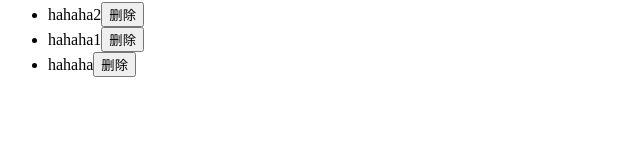
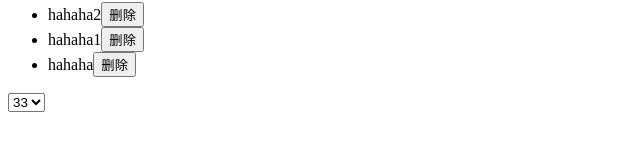
Before and after one commit to Sunny-zz/1808, a React (Create React App) app in the folder react-lists/: page / in a window 1280 px wide. Shown: the part 230-376 px from the top of the page, without its empty margins (0-640 px from the left). Built offline with nearby package versions, Linux system fonts and the light colour scheme.

Commit message:
react-lists select

```diff
--- a/react-lists/src/components/App.js
+++ b/react-lists/src/components/App.js
@@ -16,12 +16,13 @@ class App extends Component {
         txt: 'hahaha2'
       }
     ],
-    val: ''
+    val: '',
+    num: '3'
   }
   render() {
     // 尽量不要在 return 函数内 写太多 js 操作
     // return 内就是负责展示的，逻辑操作最好在 return 之外
-    const { comments, val } = this.state
+    const { comments, val, num } = this.state
 
     //没有评论的时候展示某个div，有评论的时候展示评论列表
     // 列表渲染 只需要将对象数组变成标签数组
@@ -49,7 +50,7 @@ class App extends Component {
     ) : (
       <div>请评论</div>
     )
-    console.log(comments)
+
     return (
       <div>
         <h1>文章</h1>
@@ -57,11 +58,17 @@ class App extends Component {
         <textarea
           value={val}
           onChange={this.handleChange}
-          onKeyDown={this.handleEnter}
+          onKeyPress={this.handleEnter}
         />
         <button onClick={this.addComment}>评论</button>
         <h4>回复</h4>
         {showDiv}
+        <select value={num} onChange={this.handleSelect}>
+          <option value="1">11</option>
+          <option value="2">22</option>
+          <option value="3">33</option>
+          <option value="4">44</option>
+        </select>
       </div>
     )
   }
@@ -96,9 +103,15 @@ class App extends Component {
     })
   }
   handleEnter = event => {
-    if (event.keyCode === 13) {
+    console.log(event.which)
+    if (event.which === 13) {
       this.addComment()
     }
+  }
+  handleSelect = event => {
+    this.setState({
+      num: event.target.value
+    })
   }
 }
 
```
